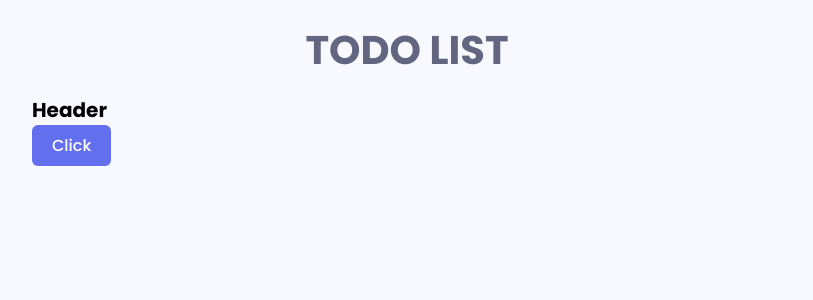
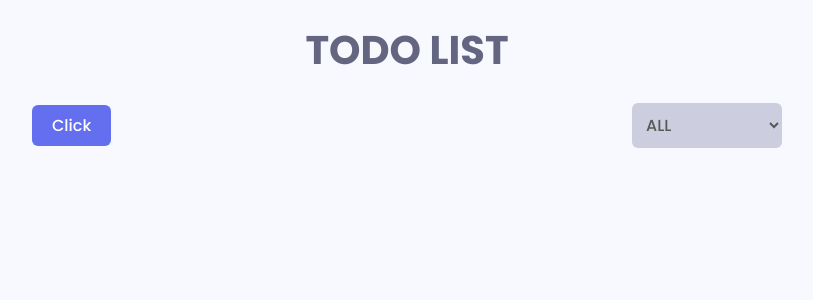
Before and after one commit to DanielCapcelea/react-todo-app, a React (Create React App) app: page / in a window 1280 px wide. Shown: the top 300 px of the page, without its empty margins (233-1046 px from the left). Built offline with nearby package versions, Linux system fonts and the light colour scheme.

Commit message:
button component

```diff
--- a/src/App.js
+++ b/src/App.js
@@ -1,13 +1,13 @@
 import React from 'react';
 import PageTitle from './components/PageTitle';
-import style from './styles/modules/app.module.scss';
+import styles from './styles/modules/app.module.scss';
 import AppHeader from './components/AppHeader';
 
 function App() {
     return (
         <div className="container">
             <PageTitle />
-            <div className={style.app__wrapper}>
+            <div className={styles.app__wrapper}>
                 <AppHeader />
             </div>
         </div>
--- a/src/components/AppHeader.js
+++ b/src/components/AppHeader.js
@@ -1,11 +1,17 @@
 import React from 'react';
 import Button from './Button';
+import SelectButton from './SelectButton';
+import styles from '../styles/modules/app.module.scss';
 
 function AppHeader() {
     return (
-        <div>
-            <h1>Header</h1>
+        <div className={styles.appHeader}>
             <Button variant="primary">Click</Button>
+            <SelectButton id="status">
+                <option value="all">ALL</option>
+                <option value="incomplete">INCOMPLETE</option>
+                <option value="completed">COMPLETED</option>
+            </SelectButton>
         </div>
     );
 }
--- a/src/components/Button.js
+++ b/src/components/Button.js
@@ -7,14 +7,14 @@ const buttonTypes = {
     secondary: 'secondary',
 };
 
-function Button({ children, type, variant, ...rest }) {
+function Button({ type, variant = 'primary', children, ...rest }) {
     return (
         <button
+            type={type === 'submit' ? 'submit' : 'button'}
             className={getClasses([
                 styles.button,
                 styles[`button--${buttonTypes[variant]}`],
             ])}
-            type={type === 'submit' ? 'submit' : 'button'}
             {...rest}
         >
             {children}
--- /dev/null
+++ b/src/components/SelectButton.js
@@ -0,0 +1,17 @@
+import React from 'react';
+import { getClasses } from '../utils/getClasses';
+import styles from '../styles/modules/button.module.scss';
+
+function SelectButton({ children, id, ...rest }) {
+    return (
+        <select
+            id={id}
+            className={getClasses([styles.button, styles.button__select])}
+            {...rest}
+        >
+            {children}
+        </select>
+    );
+}
+
+export default SelectButton;
```
